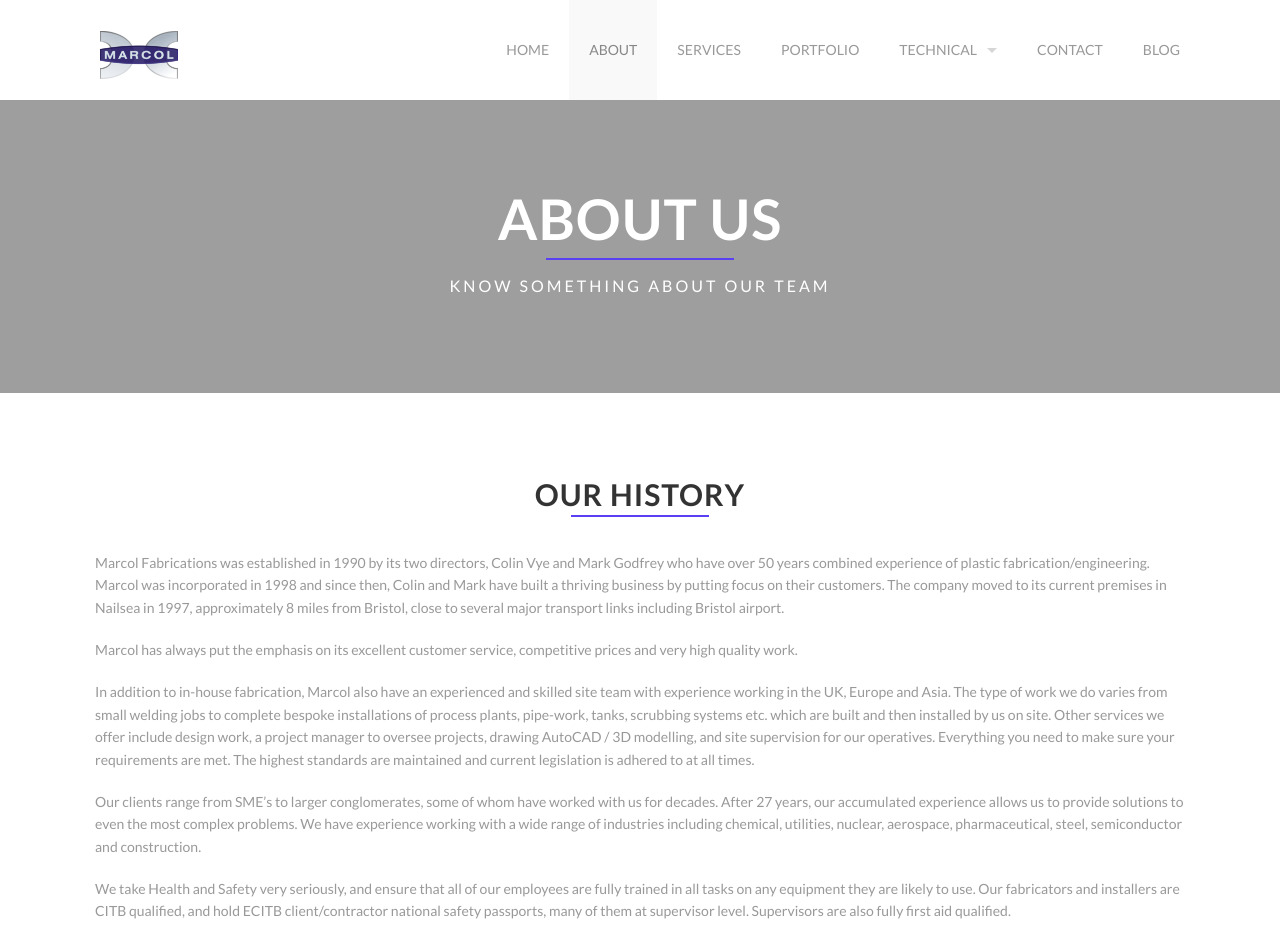
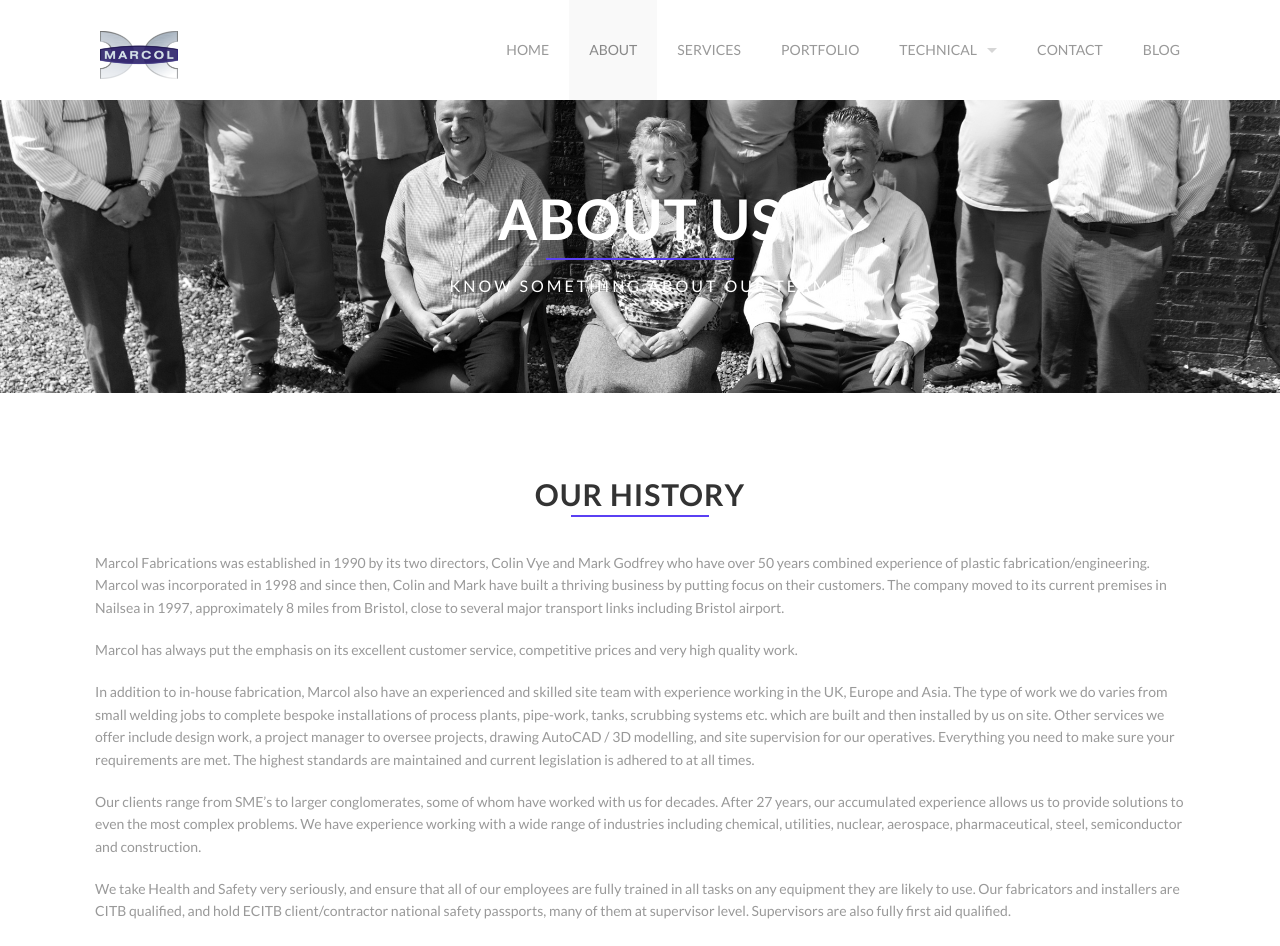
Before and after one commit to marcolplastics/marcolplastics.github.io, a Jekyll site: the page built from about.html, in a window 1280 px wide. Shown: the top 946 px of the page. Built offline with Jekyll 4.4.1, drawn with Linux system fonts in a browser that asks for light colours.

Commit message:
New About Us header image

```diff
--- a/about.html
+++ b/about.html
@@ -20,7 +20,7 @@
     author: David White, Designer at Huglab
 ---
 
-<div class='full parallax' style='background-image: url(images/@stock/about-us.jpg); color: #fff;'>
+<div class='full parallax' style='background-image: url(images/page_headers/about_us.jpg); color: #fff;'>
   <div class='row'>
     <div class='twelve columns'>
       {% include section-header.html title="About us" color="#fff" tagline="Know something about our team" class="big" %}
```
Also changed, not shown: images/page_headers/about_us.jpg (added).
